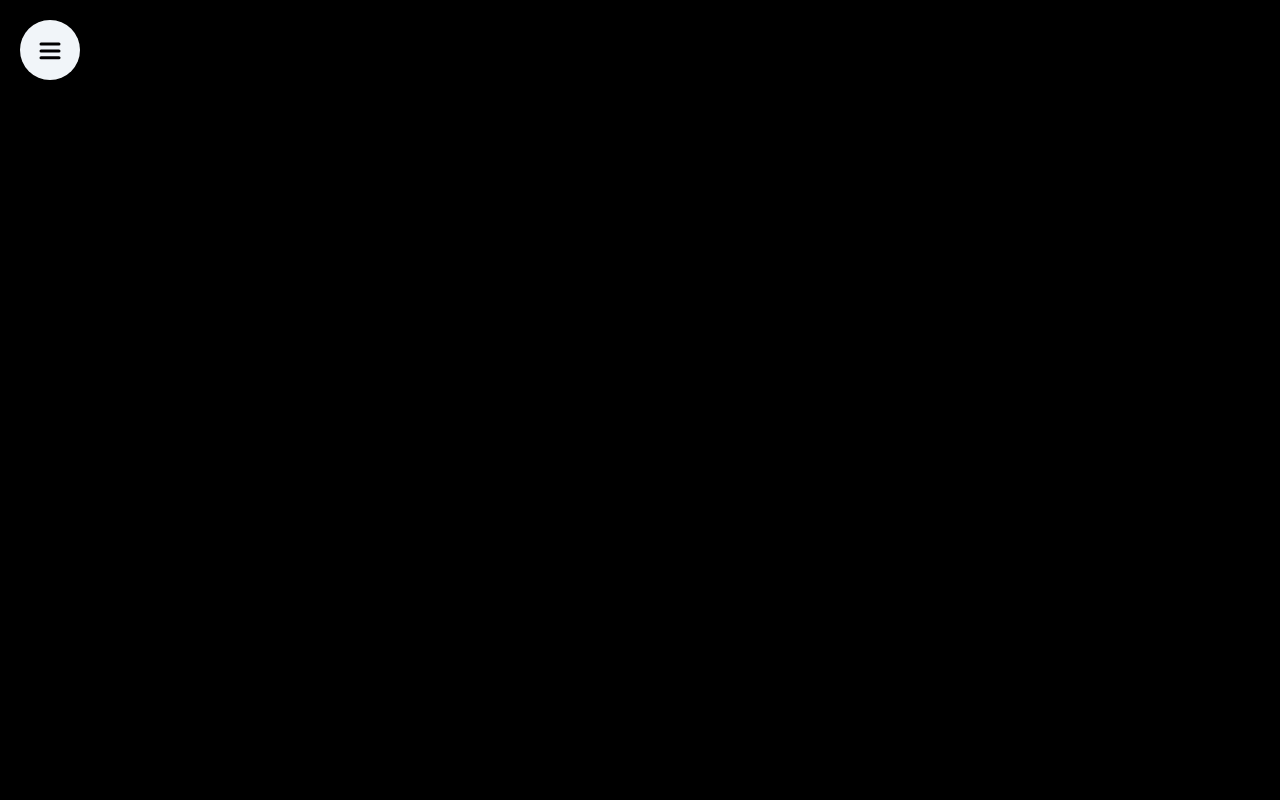
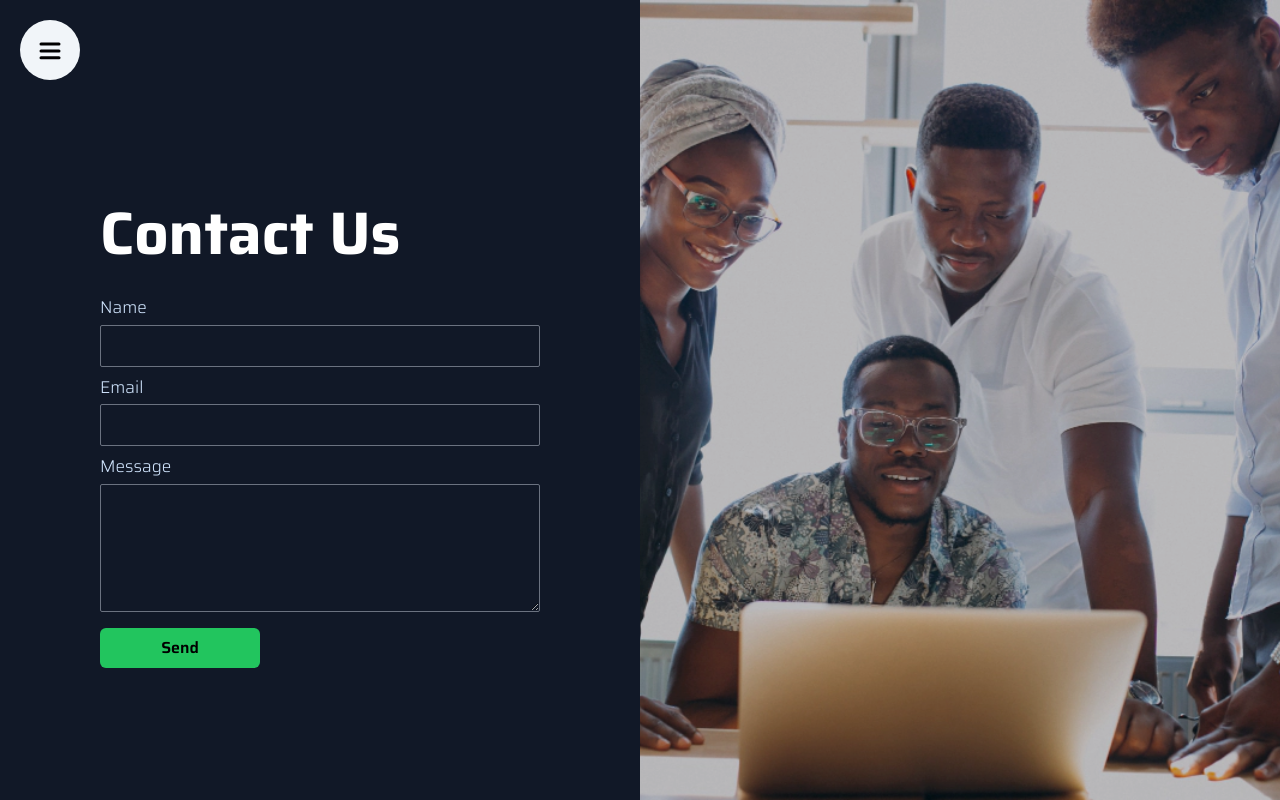
Before and after one commit to DavOlufuwa/softnet-tech, a React (Vite) app: page /contact in a window 1280 px wide. Built offline with nearby package versions, Linux system fonts and the light colour scheme.

Commit message:
Added a contact page

```diff
--- a/src/App.jsx
+++ b/src/App.jsx
@@ -5,7 +5,7 @@ import Sidebar from "./components/sidebar/Sidebar";
 
 function App() {
   return (
-    <div className="px-12 lg:px-48 bg-black min-h-[100dvh] relative overflow-y-scroll">
+    <div className="px-12 lg:px-48 bg-gray-950 min-h-[100dvh] relative overflow-y-scroll">
       <SnackbarProvider
         maxSnack={1}
         anchorOrigin={{ vertical: "top", horizontal: "center" }}
--- a/src/components/preloader/Preloader.jsx
+++ b/src/components/preloader/Preloader.jsx
@@ -36,9 +36,8 @@ const Preloader = ({ loaderText }) => {
 
   return (
     <m.div
-      className="h-screen w-full absolute z-[10] grid place-content-center top-[-100dvh] left-0 preloader"
+      className="h-screen w-full absolute z-[10] grid place-content-center left-0 preloader"
       ref={scope}
-      exit={{opacity: 0}}
     >
       {dimension.width > 0 && (
         <>
--- a/src/index.css
+++ b/src/index.css
@@ -41,12 +41,12 @@
     @apply flex flex-col gap-1;
   }
   .form-container label {
-    @apply font-medium text-bg-icon text-[17px];
+    @apply font-light text-bg-icon text-[17px];
   }
 
   .form-container input,
   textarea {
-    @apply border bg-gray-200 border-bg-blues py-2 px-3 duration-300 focus:border-none focus:outline-1 focus:outline-bg-icon rounded-sm;
+    @apply border bg-transparent border-gray-500 py-2 px-3 duration-300 focus:outline-none focus:outline-1 focus:outline-green-500 rounded-sm;
   }
 
   input::placeholder,
--- a/src/pages/Contact.jsx
+++ b/src/pages/Contact.jsx
@@ -1,5 +1,77 @@
+import { motion as m } from "framer-motion";
+import Preloader from "../components/preloader/Preloader";
+import AboutImage from "/about-us.webp";
+import Magnetic from "../components/magnetic/Magnetic";
+
 const Contact = () => {
-  return <div>Contact</div>;
+  return (
+    <>
+      <Preloader loaderText="Speak with us" />
+      <m.div
+        className="bg-gray-900 text-white absolute h-full w-full z-3 top-0 left-0 bottom-0 right-0 px-5 flex flex-col gap-12 items-center justify-center md:px-0 md:flex-row md:items-start md:gap-0"
+        initial={{ opacity: 0 }}
+        animate={{ opacity: 1 }}
+        transition={{ duration: 1 }}
+        exit={{ opacity: 0, transition: { delay: 0.75 } }}
+      >
+        <div className="md:px-4 mt-12  xl:px-24 sm:min-w-[55%] lg:min-w-[50%]">
+          <div className="casing sm:mt-16">
+            <m.h2
+              initial={{ y: "100%" }}
+              animate={{ y: 0 }}
+              transition={{ delay: 4.75, duration: 0.75 }}
+              className="text-6xl font-bold md:text-6xl lg:leading-tight sm:mt-20"
+            >
+              Contact Us
+            </m.h2>
+          </div>
+          <div className="casing mt-4 ">
+            <form className="flex flex-col gap-2">
+              <div className="form-container">
+                <label htmlFor="name">Name</label>
+                <input type="text" id="name" name="name" autoComplete="off" />
+              </div>
+              <div className="form-container">
+                <label htmlFor="email">Email</label>
+                <input
+                  type="email"
+                  id="email"
+                  name="email"
+                  autoComplete="off"
+                />
+              </div>
+              <div className="form-container">
+                <label htmlFor="message">Message</label>
+                <textarea type="text" id="name"></textarea>
+              </div>
+              <div className="mt-2">
+                <Magnetic>
+                  <button
+                    className="btn border-none outline-none"
+                    data-content="Send"
+                  >
+                    Send
+                  </button>
+                </Magnetic>
+              </div>
+            </form>
+          </div>
+        </div>
+        <m.div
+          className="hidden md:block md:h-full"
+          initial={{ opacity: 0 }}
+          animate={{ opacity: 1 }}
+          transition={{ delay: 4.75, duration: 0.75 }}
+        >
+          <img
+            src={AboutImage}
+            alt="images of people using a computer"
+            className="object-cover brightness-75"
+          />
+        </m.div>
+      </m.div>
+    </>
+  );
 };
 
 export default Contact;
--- a/src/pages/Offerings.jsx
+++ b/src/pages/Offerings.jsx
@@ -6,14 +6,14 @@ import Preloader from "../components/preloader/Preloader";
 const Offerings = () => {
   return (
     <>
-      <Preloader loaderText="Our Services"/>
+      <Preloader loaderText="Our Services" />
       <div>
         <m.div
           className="bg-gray-900 text-white absolute h-max w-full z-3 top-0 left-0 bottom-0 right-0 px-5 pb-12 sm:px-16"
           initial={{ opacity: 0 }}
           animate={{ opacity: 1 }}
-          transition={{ delay: 1.25, duration: 1 }}
-          exit={{ y: "-100%", transition: { duration: 1.75 } }}
+          transition={{ duration: 1 }}
+          exit={{ opacity: 0, transition: { delay: 0.75 } }}
         >
           <div className="casing mt-24 sm:mt-32">
             <m.h2
```
